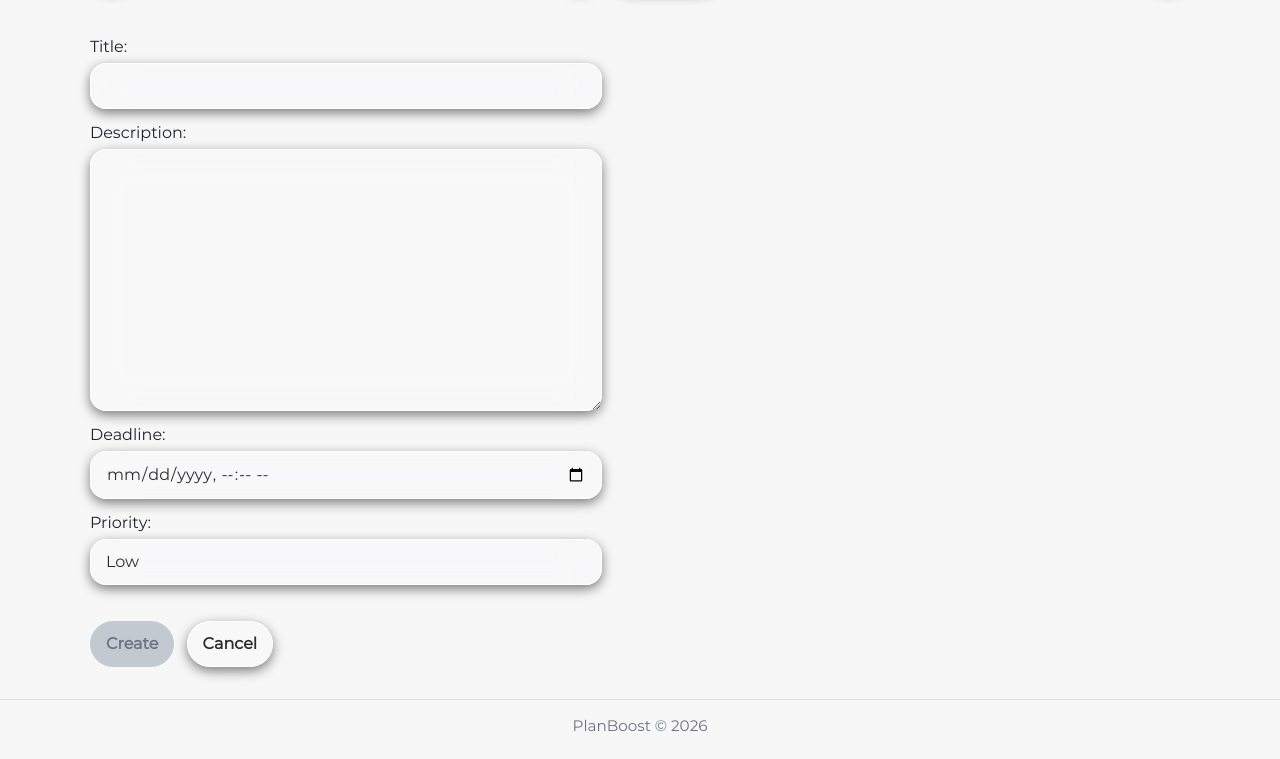
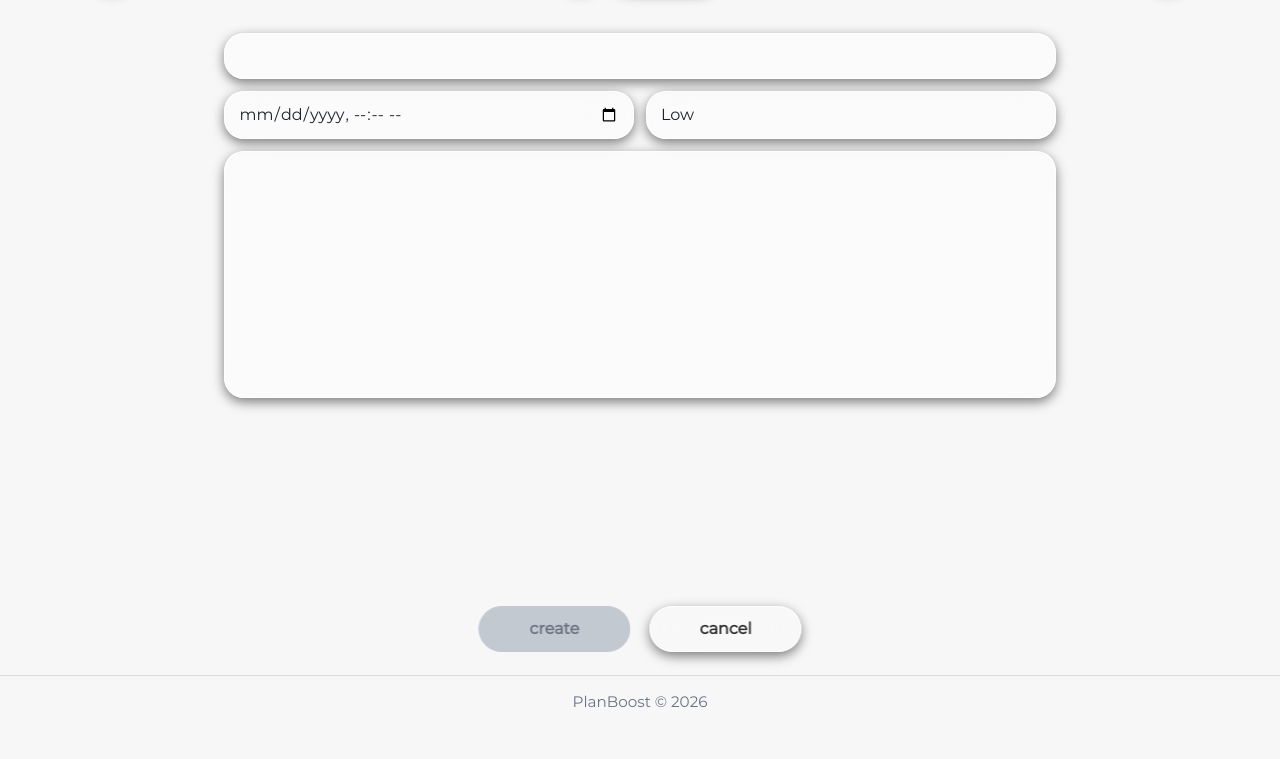
Before and after one commit to imaquar/PlanBoost, a Django app: page /tasks/create/ in a window 1280 px wide. Shown: the part 65-824 px from the top of the page. After the commit the page ends 772 px from the top, so only its background shows below. Run offline with Django 5.2, Linux system fonts and the light colour scheme; the visitor is signed in with stand-in values (Sample User, id 1); some libraries are stand-ins or nearby versions.

Commit message:
style task create and edit forms

```diff
--- a/tasks/static/tasks/css/style.css
+++ b/tasks/static/tasks/css/style.css
@@ -281,3 +281,102 @@
     height: 44px;
     margin: 0;
 }
+
+.tasks-form-page .page-title {
+    text-align: center;
+    margin-top: 0.6rem;
+    margin-bottom: 0.9rem;
+}
+
+.tasks-form-layout {
+    width: min(52rem, 100%);
+    margin: 0 auto;
+    display: grid;
+    gap: 0.8rem;
+    padding-bottom: 7.2rem;
+}
+
+.tasks-form-shell {
+    margin: 0;
+    display: grid;
+    gap: 0.8rem;
+}
+
+.tasks-form-field {
+    margin: 0;
+    display: grid;
+    gap: 0.45rem;
+}
+
+.tasks-form-field label {
+    margin: 0;
+    text-align: center;
+    font-weight: 700;
+    color: var(--header-text);
+}
+
+.tasks-form-row {
+    display: grid;
+    grid-template-columns: repeat(2, minmax(0, 1fr));
+    gap: 0.8rem;
+}
+
+.tasks-form-shell input[type="text"],
+.tasks-form-shell input[type="datetime-local"],
+.tasks-form-shell textarea,
+.tasks-form-shell select {
+    display: block;
+    width: 100%;
+    max-width: none;
+    margin: 0;
+    border: 0.0625rem solid var(--glass-border);
+    border-radius: 20px;
+    background: rgba(255, 255, 255, 0.45);
+    color: var(--color-text);
+    padding: 0.65rem 0.85rem;
+    font: inherit;
+    line-height: 1.4;
+}
+
+.tasks-form-shell input[type="text"],
+.tasks-form-shell input[type="datetime-local"],
+.tasks-form-shell select {
+    min-height: 2.8rem;
+}
+
+.tasks-form-shell textarea {
+    min-height: 8.5rem;
+    resize: none;
+    overflow: hidden;
+}
+
+.tasks-form-shell input[type="text"]:focus,
+.tasks-form-shell input[type="datetime-local"]:focus,
+.tasks-form-shell textarea:focus,
+.tasks-form-shell select:focus {
+    outline: none;
+    border-color: var(--header-text);
+}
+
+.tasks-form-actions {
+    position: fixed;
+    left: 50%;
+    transform: translateX(-50%);
+    bottom: 5.2rem;
+    z-index: 120;
+    display: flex;
+    justify-content: center;
+    align-items: center;
+    gap: 1.2rem;
+}
+
+.tasks-form-action-form {
+    width: auto;
+    margin: 0;
+}
+
+.tasks-form-actions > button,
+.tasks-form-action-form button {
+    min-width: 9.5rem;
+    margin: 0;
+}
--- a/templates/tasks/create.html
+++ b/templates/tasks/create.html
@@ -1,22 +1,27 @@
 {% extends 'base.html' %}
+{% load static %}
 {% block title %}Tasks{% endblock title %}
+{% block body_class %}tasks-page tasks-form-page tasks-create-page{% endblock body_class %}
 {% block title_h1 %}{% endblock title_h1 %}
+{% block css %}<link rel="stylesheet" href="{% static 'tasks/css/style.css' %}?v=7">{% endblock css %}
 {% block content %}
-    <form method="POST" style="display:inline;">
-        {% csrf_token %}
-        {{ form }}<br>
-        <button id="create-btn" type="submit" disabled>Create</button>
-    </form>
-    <form method="get" action="{% url 'tasks:tasks' %}" style="display:inline;">
-        <button type="submit">Cancel</button>
-    </form>
-    <script>
-        const titleInput = document.getElementById('id_label');
-        const createBtn = document.getElementById('create-btn');
-        function toggleCreateButton() {
-            createBtn.disabled = !titleInput.value.trim();
-        }
-        titleInput.addEventListener('input', toggleCreateButton);
-        toggleCreateButton();
-    </script>
+    <div class="tasks-form-layout">
+        <form method="post" id="task-create-form" class="tasks-form-shell">
+            {% csrf_token %}
+            <div class="tasks-form-field">{{ form.label }}</div>
+            <div class="tasks-form-row">
+                <div class="tasks-form-field">{{ form.deadline }}</div>
+                <div class="tasks-form-field">{{ form.priority }}</div>
+            </div>
+            <div class="tasks-form-field">{{ form.description }}</div>
+        </form>
+        <div class="tasks-form-actions">
+            <button id="create-btn" type="submit" form="task-create-form" disabled>create</button>
+            <form method="get" action="{% url 'tasks:tasks' %}" class="tasks-form-action-form">
+                <button type="submit">cancel</button>
+            </form>
+        </div>
+    </div>
+
+    <script src="{% static 'tasks/js/task_form.js' %}?v=1"></script>
 {% endblock content %}
```
Also changed, not shown: templates/tasks/edit.html (+22 -8 lines).
